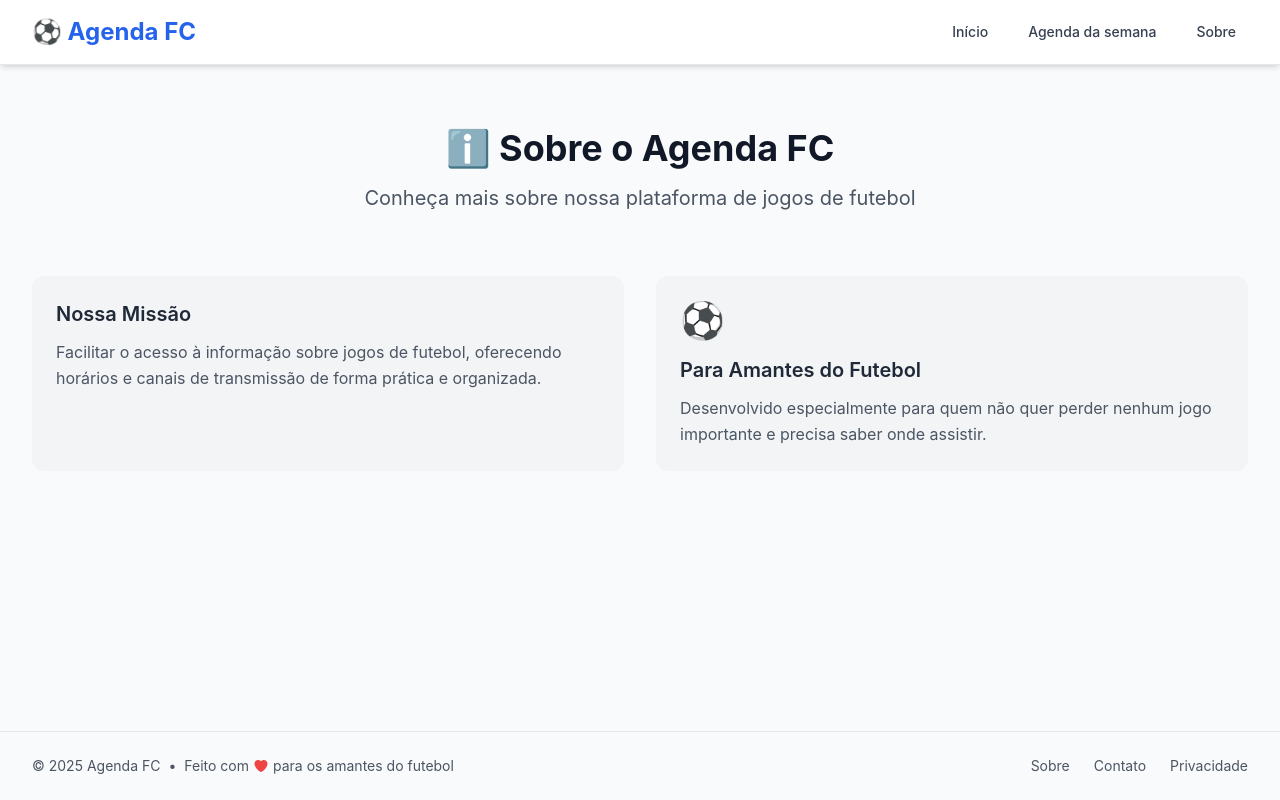
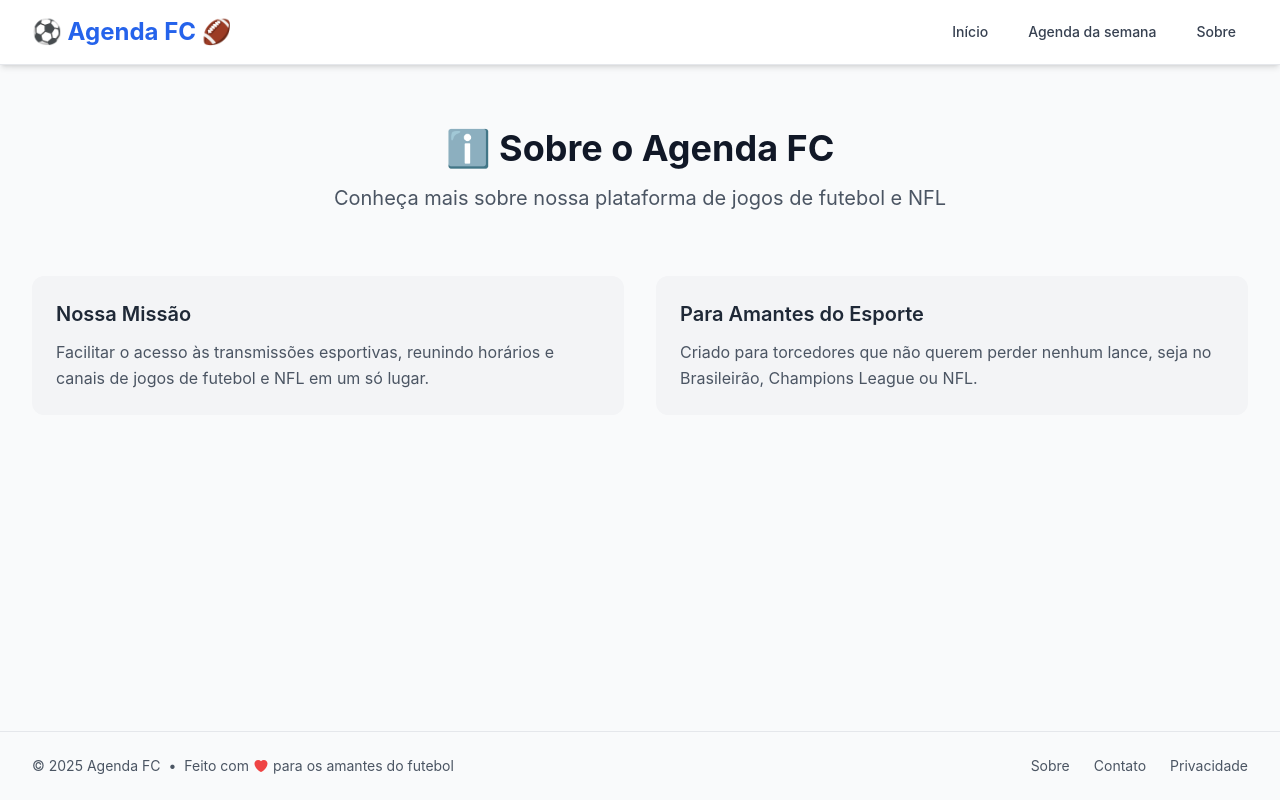
Before and after one commit to ludgero20/agendafc, a Next.js app: page /sobre in a window 1280 px wide. Built offline with nearby package versions, Linux system fonts and the light colour scheme.

Commit message:
seo sobre e início

```diff
--- a/app/components/Header.tsx
+++ b/app/components/Header.tsx
@@ -28,7 +28,7 @@ export default function Header() {
             {/* Logo */}
             <div className="flex-shrink-0">
               <Link href="/" className="text-2xl font-bold text-blue-600" onClick={closeMobileMenu}>
-                ⚽ Agenda FC
+                ⚽ Agenda FC 🏈
               </Link>
             </div>
 
--- a/app/page.tsx
+++ b/app/page.tsx
@@ -1,6 +1,7 @@
 "use client";
 
 import React, { useState, useEffect } from 'react';
+import Head from 'next/head';
 import JogoCard from "./components/JogoCard";
 import { ChevronDownIcon, ChevronUpIcon } from '@heroicons/react/24/outline';
 import { carregarPrioridades, getPrioridadeCampeonato, getCampeonatosSemPrioridade, getBandeiraPorCompeticao } from './utils/prioridades';
@@ -131,7 +132,7 @@ export default function Home() {
       <div className="space-y-8">
         <div className="text-center py-8">
           <h1 className="text-4xl font-bold text-gray-900 mb-4">
-            ⚽ Jogos de Hoje e Amanhã
+            Jogos de Hoje e Amanhã
           </h1>
           <p className="text-xl text-gray-600">Carregando jogos...</p>
         </div>
@@ -186,11 +187,45 @@ export default function Home() {
   };
 
       return (
+        <>
+          <Head>
+            {/* SEO Básico */}
+            <title>Agenda FC - Jogos de Futebol e NFL ao Vivo | Onde Assistir Hoje</title>
+            <meta
+              name="description"
+              content="Confira a Agenda FC: horários e canais para assistir aos principais jogos de futebol do Brasil, Europa, Champions League e NFL ao vivo."
+            />
+            <meta
+              name="keywords"
+              content="agenda de jogos, futebol ao vivo, onde assistir futebol, jogos de hoje, transmissão futebol, NFL ao vivo, Brasileirão, Champions League, Premier League"
+            />
+            <meta name="author" content="Agenda FC" />
+
+            {/* Open Graph (Facebook, WhatsApp, etc.) */}
+            <meta property="og:title" content="Agenda FC - Jogos de Futebol e NFL ao Vivo" />
+            <meta
+              property="og:description"
+              content="Horários e canais dos principais jogos de futebol do Brasil, Europa, Champions League e NFL ao vivo. Não perca nenhum lance!"
+            />
+            <meta property="og:url" content="https://agendafc.vercel.app/" />
+            <meta property="og:type" content="website" />
+            <meta property="og:image" content="https://agendafc.vercel.app/og-image.jpg" />
+
+            {/* Twitter Cards */}
+            <meta name="twitter:card" content="summary_large_image" />
+            <meta name="twitter:title" content="Agenda FC - Jogos de Futebol e NFL ao Vivo" />
+            <meta
+              name="twitter:description"
+              content="Agenda FC mostra onde assistir os jogos de futebol e NFL hoje e amanhã, com horários e canais atualizados."
+            />
+            <meta name="twitter:image" content="https://agendafc.vercel.app/og-image.jpg" />
+          </Head>
+
           <div className="space-y-8">
             {/* Hero Section */}
             <div className="text-center py-8">
               <h1 className="text-4xl font-bold text-gray-900 mb-4">
-          ⚽ Agenda FC
+                ⚽ Agenda FC 🏈
               </h1>
               <h2 className="text-2xl text-gray-700 mb-2">
                 Jogos de Hoje e Amanhã
@@ -365,5 +400,6 @@ export default function Home() {
         )}
       </div>
           </div>
+              </>
             );
           }
--- a/app/semana/page.tsx
+++ b/app/semana/page.tsx
@@ -154,7 +154,7 @@ export default function Semana() {
     <div className="space-y-8">
       <div className="text-center py-8">
         <h1 className="text-4xl font-bold text-gray-900 mb-4">
-          ⚽ Agenda FC
+          ⚽ Agenda FC 🏈
         </h1>
         <h2 className="text-2xl text-gray-700 mb-4">
           📅 Programação da Semana
--- a/app/sobre/page.tsx
+++ b/app/sobre/page.tsx
@@ -1,33 +1,48 @@
 import React from 'react'
+import Head from 'next/head'
 
 export default function Sobre() {
   return (
+    <>
+      <Head>
+        <title>Sobre o Agenda FC - Onde assistir futebol e NFL</title>
+        <meta
+          name="description"
+          content="Saiba mais sobre o Agenda FC, sua plataforma para acompanhar transmissões de jogos de futebol do Brasil, Europa, Champions League e NFL com horários e canais atualizados."
+        />
+        <meta
+          name="keywords"
+          content="Agenda FC, futebol ao vivo, onde assistir futebol, jogos de hoje, transmissão futebol, NFL ao vivo, Champions League, Brasileirão, Premier League"
+        />
+        <meta name="author" content="Agenda FC" />
+      </Head>
+
       <div className="space-y-8">
         <div className="text-center py-8">
           <h1 className="text-4xl font-bold text-gray-900 mb-4">
             ℹ️ Sobre o Agenda FC
           </h1>
           <p className="text-xl text-gray-600 max-w-2xl mx-auto">
-          Conheça mais sobre nossa plataforma de jogos de futebol
+            Conheça mais sobre nossa plataforma de jogos de futebol e NFL
           </p>
         </div>
 
         <div className="grid md:grid-cols-2 gap-8">
           <div className="bg-gray-100 rounded-xl p-6">
-          <h3 className="text-xl font-semibold text-gray-800 mb-3">Nossa Missão</h3>
+            <h2 className="text-xl font-semibold text-gray-800 mb-3">Nossa Missão</h2>
             <p className="text-gray-600">
-            Facilitar o acesso à informação sobre jogos de futebol, oferecendo horários e canais de transmissão de forma prática e organizada.
+              Facilitar o acesso às transmissões esportivas, reunindo horários e canais de jogos de futebol e NFL em um só lugar.
             </p>
           </div>
 
           <div className="bg-gray-100 rounded-xl p-6">
-          <span className="text-4xl mb-4 block">⚽</span>
-          <h3 className="text-xl font-semibold text-gray-800 mb-3">Para Amantes do Futebol</h3>
+            <h2 className="text-xl font-semibold text-gray-800 mb-3">Para Amantes do Esporte</h2>
             <p className="text-gray-600">
-            Desenvolvido especialmente para quem não quer perder nenhum jogo importante e precisa saber onde assistir.
+              Criado para torcedores que não querem perder nenhum lance, seja no Brasileirão, Champions League ou NFL.
             </p>
           </div>
         </div>
       </div>
+    </>
   )
 }
```
Lines whose indentation alone changed are shown as unchanged.
